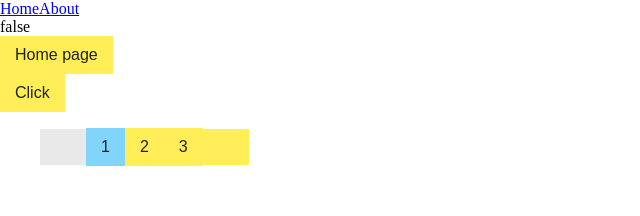
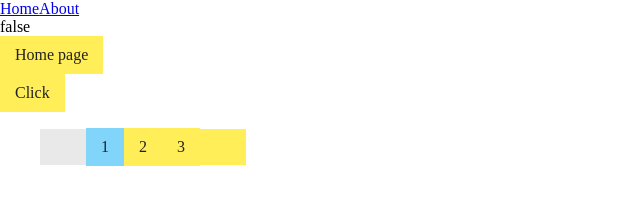
Before and after one commit to Artem-Zhuravlev/starnavi-test, a Vue app: page / in a window 1280 px wide. Shown: the top 216 px of the page, without its empty margins (0-640 px from the left). Built offline with nearby package versions, Linux system fonts and the light colour scheme; some icons are missing.

Commit message:
feat(base-button): add font-family

```diff
--- a/src/components/shared/BaseButton.vue
+++ b/src/components/shared/BaseButton.vue
@@ -33,6 +33,7 @@ const props = defineProps<{
   cursor: pointer;
   border: none;
   font-size: var(--font-size-main);
+  font-family: var(--font-family);
   transition: var(--transition-base) background-color;
 
   &:hover {
```
